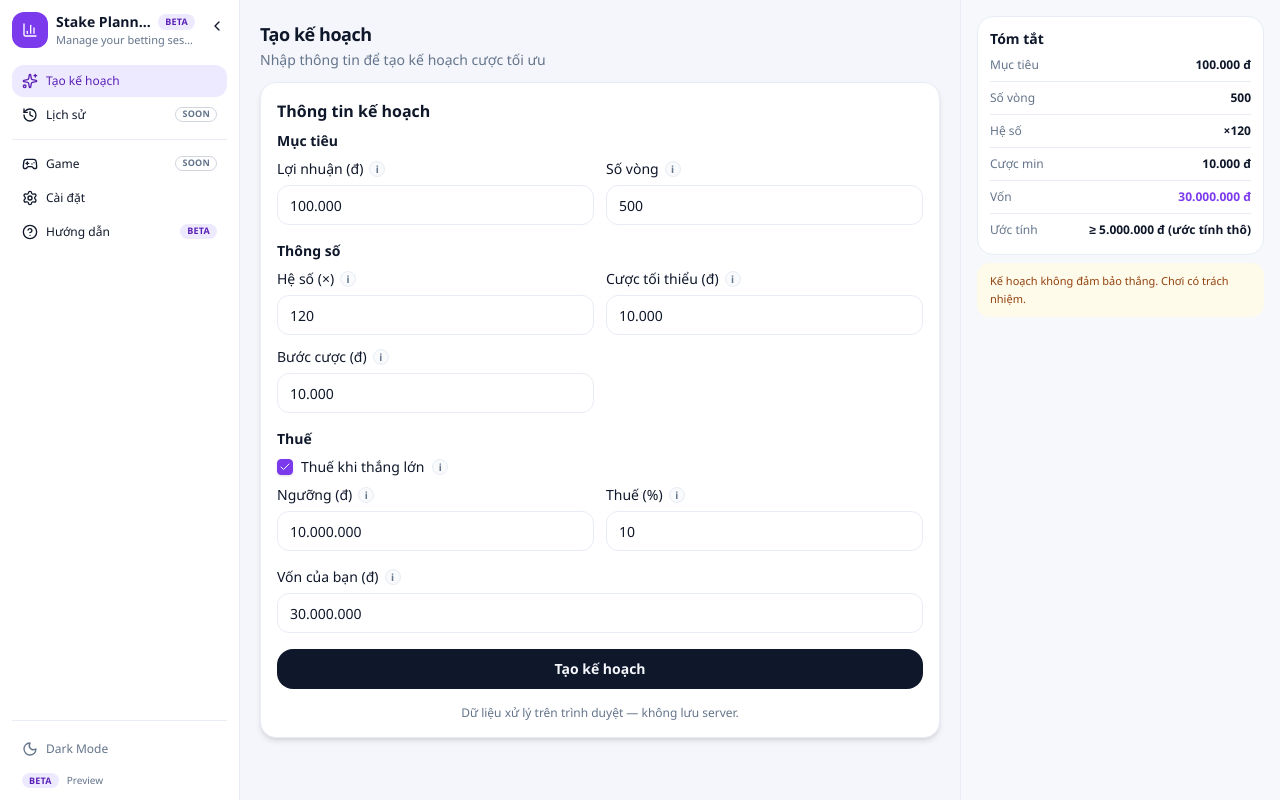
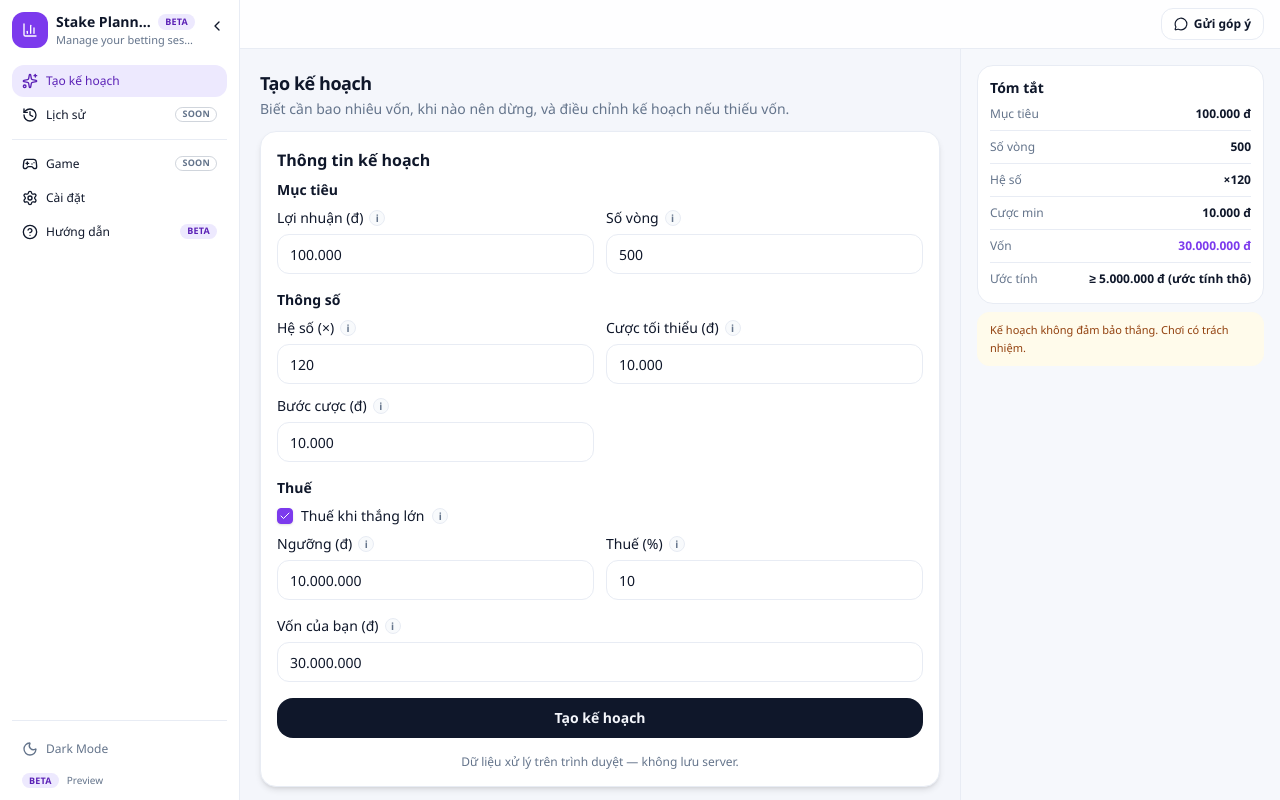
Before and after one commit to Ekergodmear/manageMoney, a React (Vite) app: page / in a window 1280 px wide. Built offline with nearby package versions, Linux system fonts and the light colour scheme.

Commit message:
feat(product): Beta feedback button, Vercel Analytics, and feedback docs
Co-authored-by: Cursor <cursoragent@cursor.com>

```diff
--- a/index.html
+++ b/index.html
@@ -6,7 +6,7 @@
     <meta name="theme-color" content="#7c3aed" />
     <meta
       name="description"
-      content="Stake Planner (Beta Preview) — lập kế hoạch cược, biết cần bao nhiêu vốn. Tính toán trên trình duyệt."
+      content="Stake Planner Beta — biết cần bao nhiêu vốn, khi nào nên dừng, và cách điều chỉnh kế hoạch nếu thiếu vốn."
     />
     <title>Stake Planner — Beta Preview</title>
   </head>
--- a/package.json
+++ b/package.json
@@ -73,6 +73,7 @@
     "@radix-ui/react-tooltip": "^1.2.10",
     "@tailwindcss/vite": "^4.3.1",
     "@tanstack/react-table": "^8.21.3",
+    "@vercel/analytics": "^2.0.1",
     "class-variance-authority": "^0.7.1",
     "clsx": "^2.1.1",
     "framer-motion": "^12.42.0",
--- /dev/null
+++ b/src/components/FeedbackButton.tsx
@@ -0,0 +1,16 @@
+import { MessageCircle } from 'lucide-react';
+import type { ReactNode } from 'react';
+
+import { Button } from '@/components/ui/button';
+import { FEEDBACK_URL } from '@/config/feedback';
+
+export function FeedbackButton(): ReactNode {
+  return (
+    <Button variant="outline" size="sm" className="h-8 gap-1.5 text-xs" asChild>
+      <a href={FEEDBACK_URL} target="_blank" rel="noopener noreferrer">
+        <MessageCircle className="h-3.5 w-3.5" />
+        Gửi góp ý
+      </a>
+    </Button>
+  );
+}
--- /dev/null
+++ b/src/config/feedback.ts
@@ -0,0 +1,3 @@
+/** URL for in-app feedback — GitHub Issue template (Beta Feedback). */
+export const FEEDBACK_URL =
+  'https://github.com/Ekergodmear/manageMoney/issues/new?template=beta-feedback.yml';
--- a/src/features/planner/GeneratePlanScreen.tsx
+++ b/src/features/planner/GeneratePlanScreen.tsx
@@ -93,7 +93,7 @@ export function GeneratePlanScreen({
       <div>
         <h2 className="text-lg font-bold tracking-tight">Tạo kế hoạch</h2>
         <p className="mt-0.5 text-sm text-muted-foreground">
-          Nhập thông tin để tạo kế hoạch cược tối ưu
+          Biết cần bao nhiêu vốn, khi nào nên dừng, và điều chỉnh kế hoạch nếu thiếu vốn.
         </p>
       </div>
 
--- a/src/layout/AppLayout.tsx
+++ b/src/layout/AppLayout.tsx
@@ -19,6 +19,7 @@ import {
 import { type ReactNode, useEffect, useMemo, useState } from 'react';
 
 import { Button } from '@/components/ui/button';
+import { FeedbackButton } from '@/components/FeedbackButton';
 import { Separator } from '@/components/ui/separator';
 import { Tooltip, TooltipProvider } from '@/components/ui/tooltip';
 import { NavBadgePill } from '@/features/placeholders/FeaturePlaceholder';
@@ -217,7 +218,8 @@ export function AppLayout({
   return (
     <TooltipProvider>
       <div className={cn('flex h-screen flex-col overflow-hidden bg-background', isDark && 'dark')}>
-        <header className="flex h-11 shrink-0 items-center border-b border-border bg-card px-3 sm:px-4 lg:hidden">
+        <header className="flex h-11 shrink-0 items-center justify-between border-b border-border bg-card px-3 sm:px-4 lg:hidden">
+          <div className="flex items-center">
             <button
               type="button"
               className="rounded-md border border-border px-1.5 py-0.5 text-sm"
@@ -230,6 +232,8 @@ export function AppLayout({
               Stake Planner
               <NavBadgePill badge="beta" />
             </h1>
+          </div>
+          <FeedbackButton />
         </header>
 
         <div className="flex min-h-0 flex-1 overflow-hidden">
@@ -260,6 +264,10 @@ export function AppLayout({
             />
           ) : null}
 
+          <div className="flex min-h-0 min-w-0 flex-1 flex-col overflow-hidden">
+            <div className="hidden shrink-0 items-center justify-end border-b border-border bg-card/95 px-4 py-2 lg:flex">
+              <FeedbackButton />
+            </div>
             <div className="flex min-h-0 min-w-0 flex-1 overflow-hidden lg:flex-row">
             <motion.main
               key={`${activeNav}`}
@@ -276,6 +284,7 @@ export function AppLayout({
                 <div className="flex flex-col gap-2">{rightPanel}</div>
               </aside>
             ) : null}
+            </div>
           </div>
         </div>
       </div>
--- a/src/main.tsx
+++ b/src/main.tsx
@@ -1,3 +1,4 @@
+import { Analytics } from '@vercel/analytics/react';
 import { createRoot } from 'react-dom/client';
 
 import { App } from './App';
@@ -9,4 +10,9 @@ if (rootElement === null) {
   throw new Error('Root element #root not found');
 }
 
-createRoot(rootElement).render(<App />);
+createRoot(rootElement).render(
+  <>
+    <App />
+    <Analytics />
+  </>,
+);
```
Also changed, not shown: 3 other files (tests, documents, lock files or other folders). Lines whose indentation alone changed are shown as unchanged.
